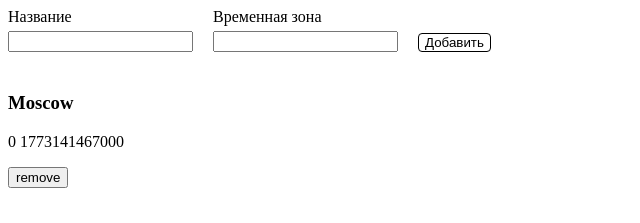
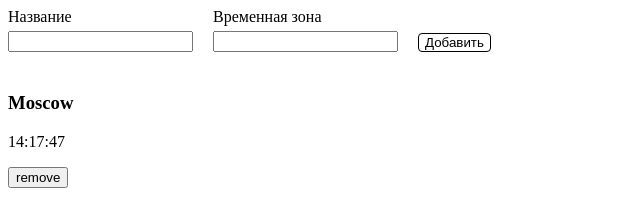
Before and after one commit to alexbog1985/neto-js-react-WorldClock, a React (Vite) app: page / in a window 1280 px wide. Shown: the top 223 px of the page, without its empty margins (0-640 px from the left). Built offline with nearby package versions, Linux system fonts and the light colour scheme.

Commit message:
Часики электронные тикают

```diff
--- a/src/App.tsx
+++ b/src/App.tsx
@@ -8,8 +8,8 @@ function App() {
 
   return (
     <>
-       <WorldClockForm />
-      <WorldClock timeZone={0} cityName="Moscow" onRemove={onRemove} />
+      <WorldClockForm />
+      <WorldClock timeZone={3} cityName="Moscow" onRemove={onRemove} />
     </>
   )
 }
--- a/src/components/WorldClock.tsx
+++ b/src/components/WorldClock.tsx
@@ -4,6 +4,16 @@ interface WorldClockProps {
   timeZone: number;
   cityName: string;
   onRemove: () => void;
+}
+
+function formatTime(date: Date, timezoneOffset: number): string {
+  const utc = date.getTime() + (date.getTimezoneOffset() * 60000);
+  const cityTime = new Date(utc + (3600000 * timezoneOffset));
+  return cityTime.toLocaleTimeString('ru-RU', {
+    hour: '2-digit',
+    minute: '2-digit',
+    second: '2-digit',
+  });
 }
 
 export default function WorldClock( { timeZone, cityName, onRemove}: WorldClockProps ) {
@@ -23,7 +33,7 @@ export default function WorldClock( { timeZone, cityName, onRemove}: WorldClockP
     <div className="world-clock">
       <h3>{cityName}</h3>
       <div className="clock-time">
-        <p>{timeZone} {currentTime.getTime()}</p>
+        <p>{formatTime(currentTime, timeZone)}</p>
         <button onClick={onRemove}>remove</button>
       </div>
     </div>
```
